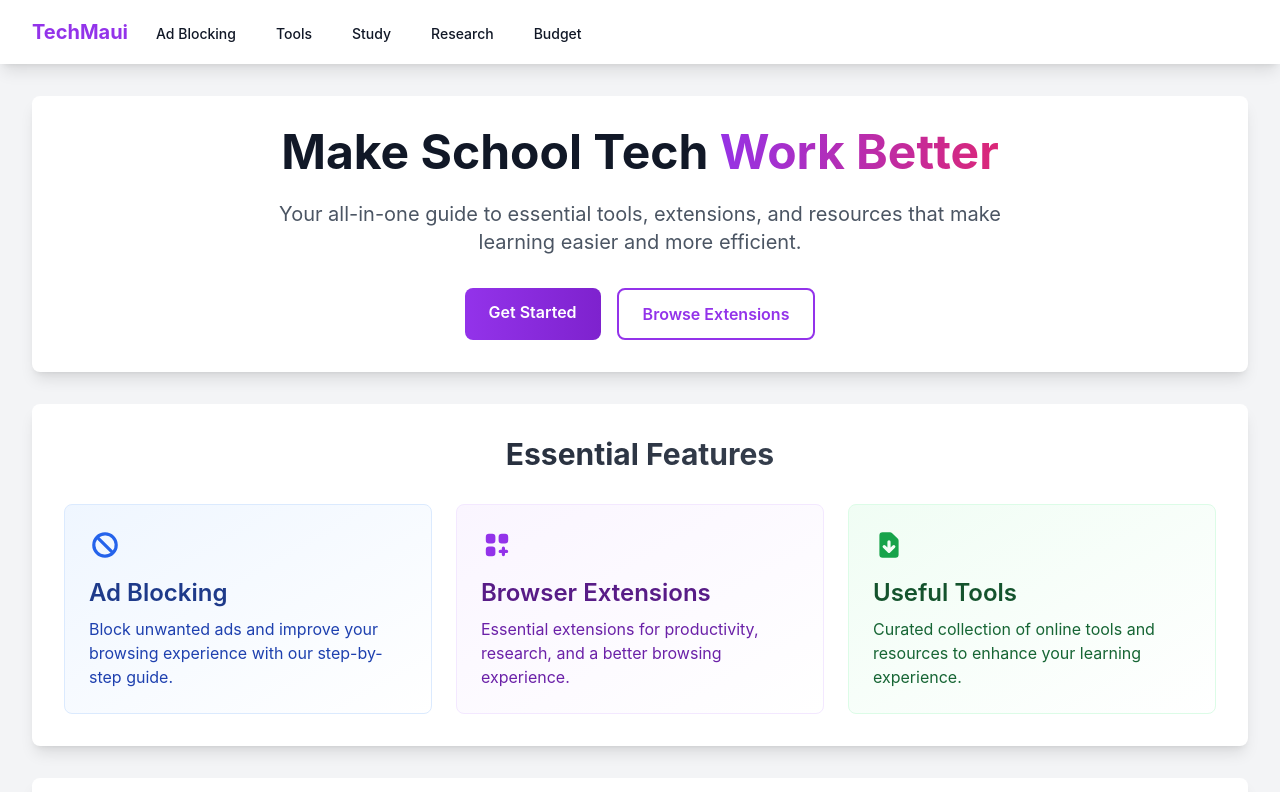
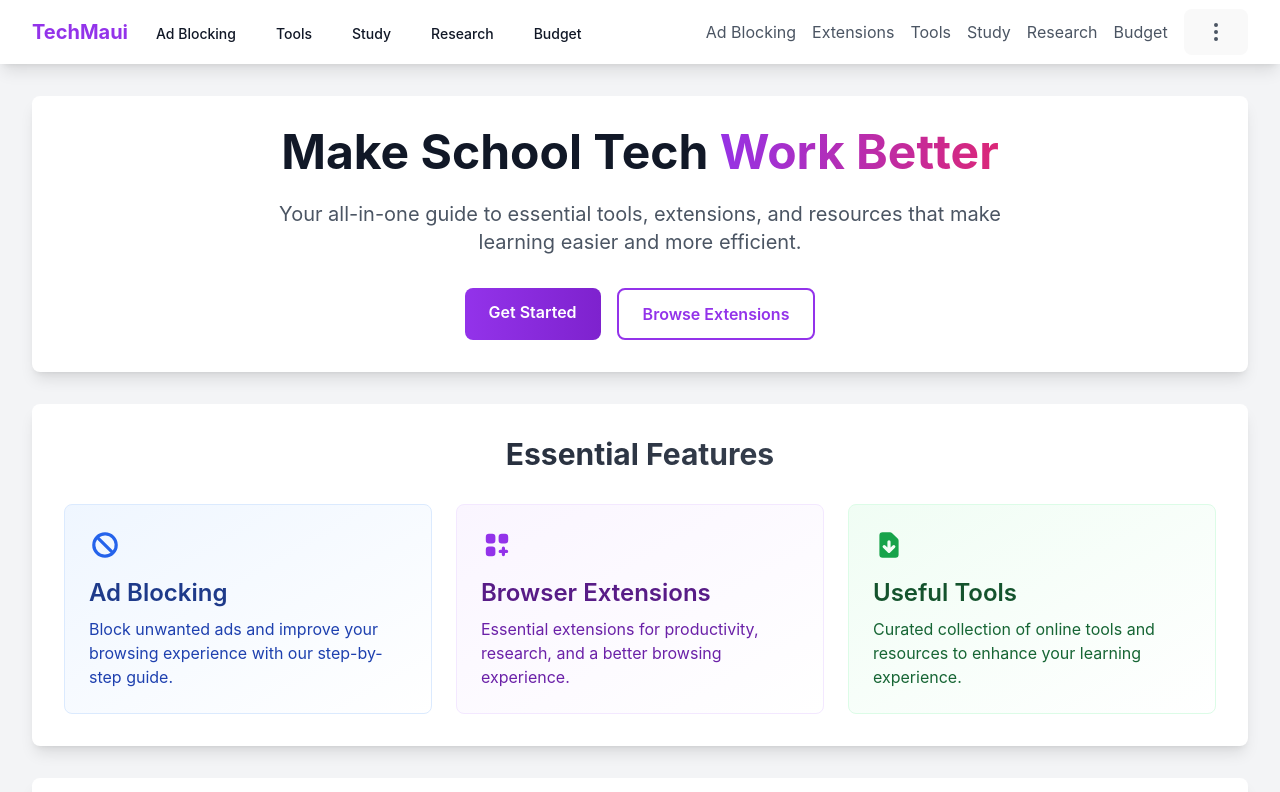
Before and after one commit to nxtcarson/techmaui, a React (Vite) app: page / in a window 1280 px wide. Shown: the top 792 px of the page. Built offline with nearby package versions, Linux system fonts and the light colour scheme.

Commit message:
feat: add dropdown menu with sign up, login, about, and contact options

```diff
--- a/src/App.jsx
+++ b/src/App.jsx
@@ -5,8 +5,15 @@ import Tools from './pages/Tools';
 import Study from './pages/Study';
 import Research from './pages/Research';
 import Budget from './pages/Budget';
+import { useState } from 'react';
 
 function App() {
+  const [isDropdownOpen, setIsDropdownOpen] = useState(false);
+
+  const toggleDropdown = () => {
+    setIsDropdownOpen(!isDropdownOpen);
+  };
+
   return (
     <Router>
       <div className="min-h-screen bg-gray-100">
@@ -51,6 +58,59 @@ function App() {
                   </Link>
                 </div>
               </div>
+              <div className="flex items-center space-x-4">
+                <Link to="/adblocking" className="text-gray-600 hover:text-purple-600">Ad Blocking</Link>
+                <Link to="/extensions" className="text-gray-600 hover:text-purple-600">Extensions</Link>
+                <Link to="/tools" className="text-gray-600 hover:text-purple-600">Tools</Link>
+                <Link to="/study" className="text-gray-600 hover:text-purple-600">Study</Link>
+                <Link to="/research" className="text-gray-600 hover:text-purple-600">Research</Link>
+                <Link to="/budget" className="text-gray-600 hover:text-purple-600">Budget</Link>
+
+                {/* Dropdown Menu */}
+                <div className="relative">
+                  <button
+                    onClick={toggleDropdown}
+                    className="flex items-center text-gray-600 hover:text-purple-600 focus:outline-none"
+                  >
+                    <svg xmlns="http://www.w3.org/2000/svg" className="h-6 w-6" fill="none" viewBox="0 0 24 24" stroke="currentColor">
+                      <path strokeLinecap="round" strokeLinejoin="round" strokeWidth={2} d="M12 5v.01M12 12v.01M12 19v.01M12 6a1 1 0 110-2 1 1 0 010 2zm0 7a1 1 0 110-2 1 1 0 010 2zm0 7a1 1 0 110-2 1 1 0 010 2z" />
+                    </svg>
+                  </button>
+
+                  {isDropdownOpen && (
+                    <div className="absolute right-0 mt-2 w-48 bg-white rounded-md shadow-lg py-1 z-50">
+                      <Link
+                        to="/signup"
+                        className="block px-4 py-2 text-sm text-gray-700 hover:bg-purple-50"
+                        onClick={() => setIsDropdownOpen(false)}
+                      >
+                        Sign Up
+                      </Link>
+                      <Link
+                        to="/login"
+                        className="block px-4 py-2 text-sm text-gray-700 hover:bg-purple-50"
+                        onClick={() => setIsDropdownOpen(false)}
+                      >
+                        Login
+                      </Link>
+                      <Link
+                        to="/about"
+                        className="block px-4 py-2 text-sm text-gray-700 hover:bg-purple-50"
+                        onClick={() => setIsDropdownOpen(false)}
+                      >
+                        About
+                      </Link>
+                      <Link
+                        to="/contact"
+                        className="block px-4 py-2 text-sm text-gray-700 hover:bg-purple-50"
+                        onClick={() => setIsDropdownOpen(false)}
+                      >
+                        Contact
+                      </Link>
+                    </div>
+                  )}
+                </div>
+              </div>
             </div>
           </div>
         </nav>
```
